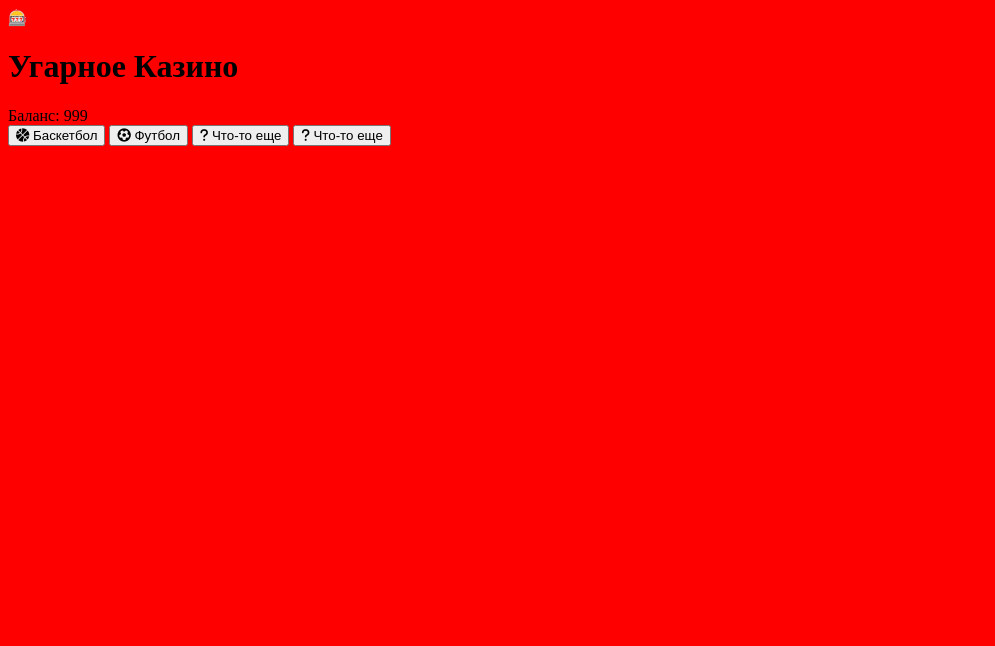
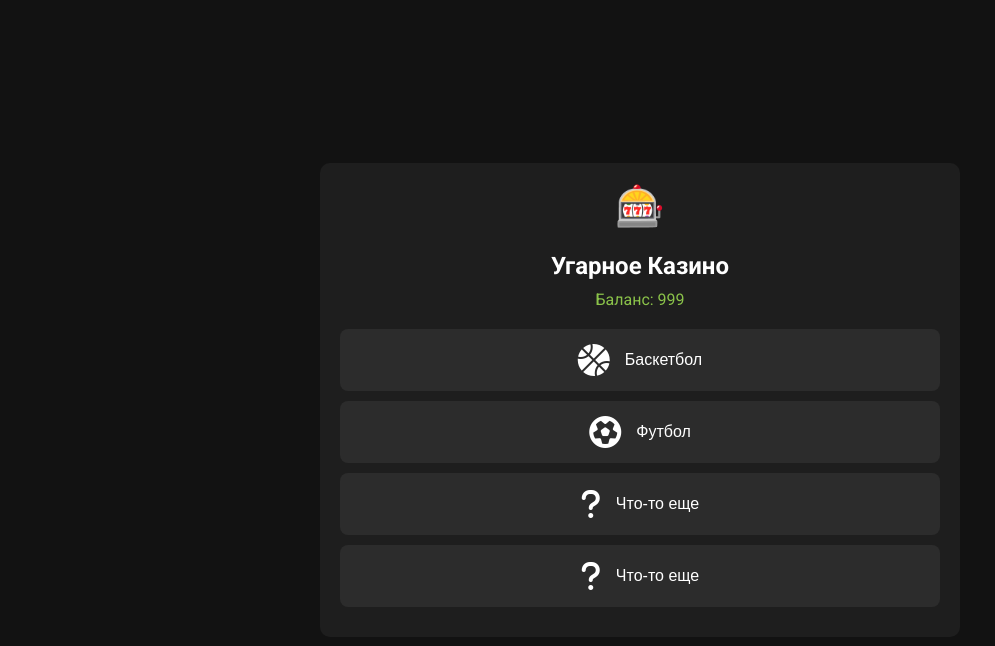
Before and after one commit to coddice/coddice.github.io, a plain HTML site: page index.html in a window 1280 px wide. Shown: the whole page, without its empty margins (0-995 px from the left). Drawn offline with Linux system fonts and the light colour scheme.

Commit message:
blahblahblah

```diff
--- a/styles.css
+++ b/styles.css
@@ -1,3 +1,99 @@
 body {
-    background-color: red;
+    background: #121212;
+    color: #fff;
+    font-family: 'Roboto', sans-serif;
+    margin: 0;
+    display: flex;
+    justify-content: center;
+    align-items: center;
+    min-height: 100vh;
 }
+
+.container {
+    background: #1e1e1e;
+    border-radius: 10px;
+    padding: 20px; /* Уменьшим общий отступ */
+    width: 95%; /* Займем еще больше ширины */
+    max-width: 600px; /* Увеличим максимальную ширину на больших экранах */
+    display: flex;
+    flex-direction: column;
+    align-items: center;
+}
+
+.header {
+    display: flex;
+    flex-direction: column;
+    align-items: center;
+    margin-bottom: 20px; /* Уменьшим отступ */
+    width: 100%;
+    text-align: center; /* Центрируем лого и заголовок */
+}
+
+.logo {
+    font-size: 2.5em; /* Немного уменьшим логотип */
+    margin-bottom: 5px; /* Уменьшим отступ */
+    color: #ff9800;
+}
+
+.casino-title {
+    font-size: 1.5em; /* Немного уменьшим заголовок */
+    font-weight: bold;
+    margin-bottom: 10px; /* Уменьшим отступ */
+}
+
+.balance {
+    font-size: 1em; /* Уменьшим размер баланса */
+    color: #8bc34a;
+}
+
+.games {
+    display: flex;
+    flex-direction: column; /* Выстраиваем элементы в колонку */
+    width: 100%;
+}
+
+.game-card {
+    background: #2c2c2c;
+    color: #fff;
+    border: none;
+    border-radius: 8px;
+    padding: 15px; /* Уменьшим внутренний отступ */
+    margin-bottom: 10px; /* Уменьшим отступ между кнопками */
+    display: flex;
+    flex-direction: row; /* Располагаем иконку и текст в ряд */
+    align-items: center; /* Выравниваем по вертикали */
+    justify-content: center; /* Центрируем содержимое */
+    font-size: 1em; /* Уменьшим размер шрифта */
+    cursor: pointer;
+    transition: background-color 0.3s ease;
+}
+
+.game-card:hover {
+    background: #424242;
+}
+
+.game-icon {
+    font-size: 2em; /* Уменьшим размер иконки */
+    margin-right: 15px; /* Добавим отступ справа от иконки */
+}
+
+/* Медиа-запрос для экранов шириной до 500px */
+@media (max-width: 500px) {
+    .container {
+        padding: 15px;
+    }
+    .logo {
+        font-size: 2em;
+    }
+    .casino-title {
+        font-size: 1.3em;
+    }
+    .game-card {
+        font-size: 0.9em;
+        padding: 12px;
+    }
+    .game-icon {
+        font-size: 1.8em;
+        margin-right: 10px;
+    }
+}
```
